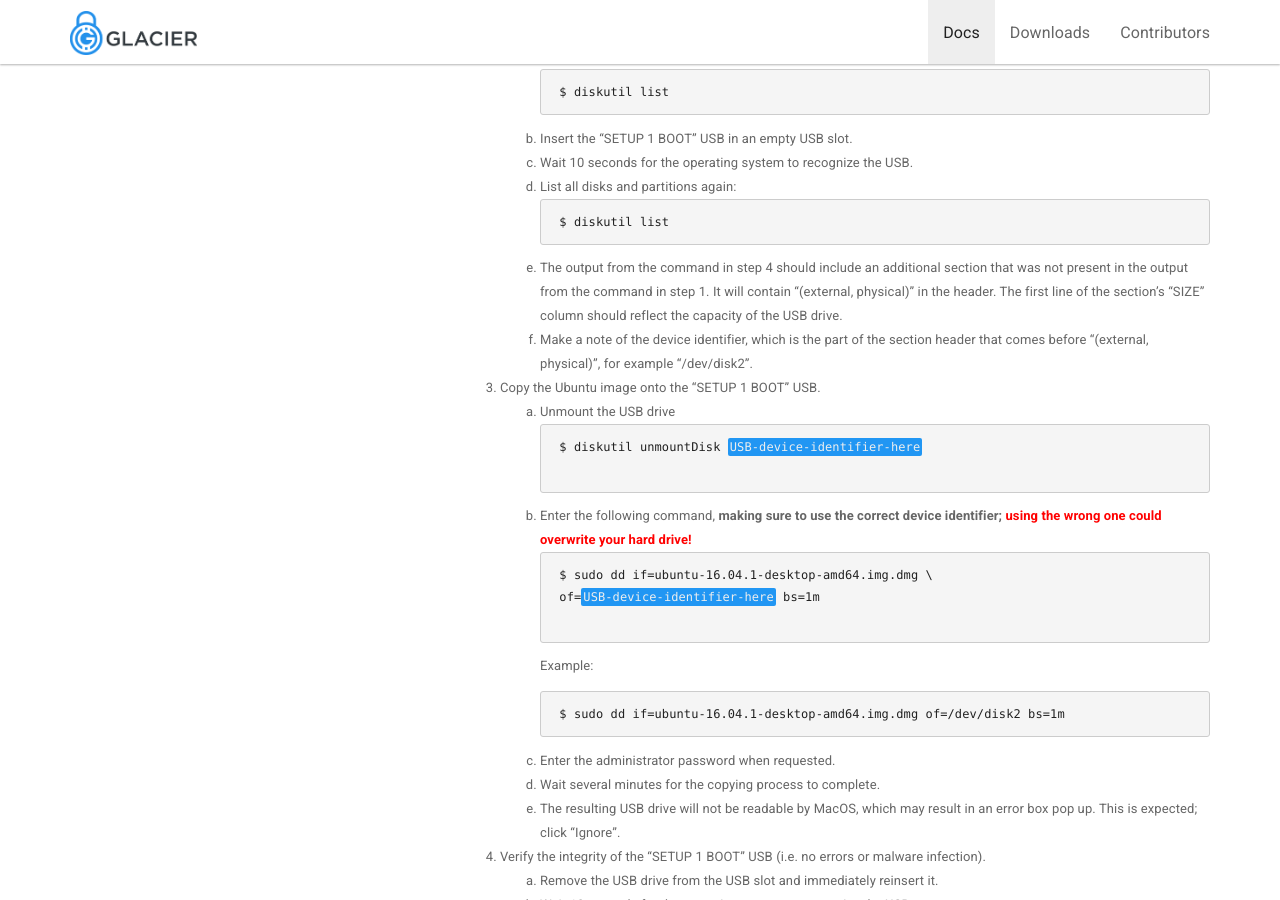
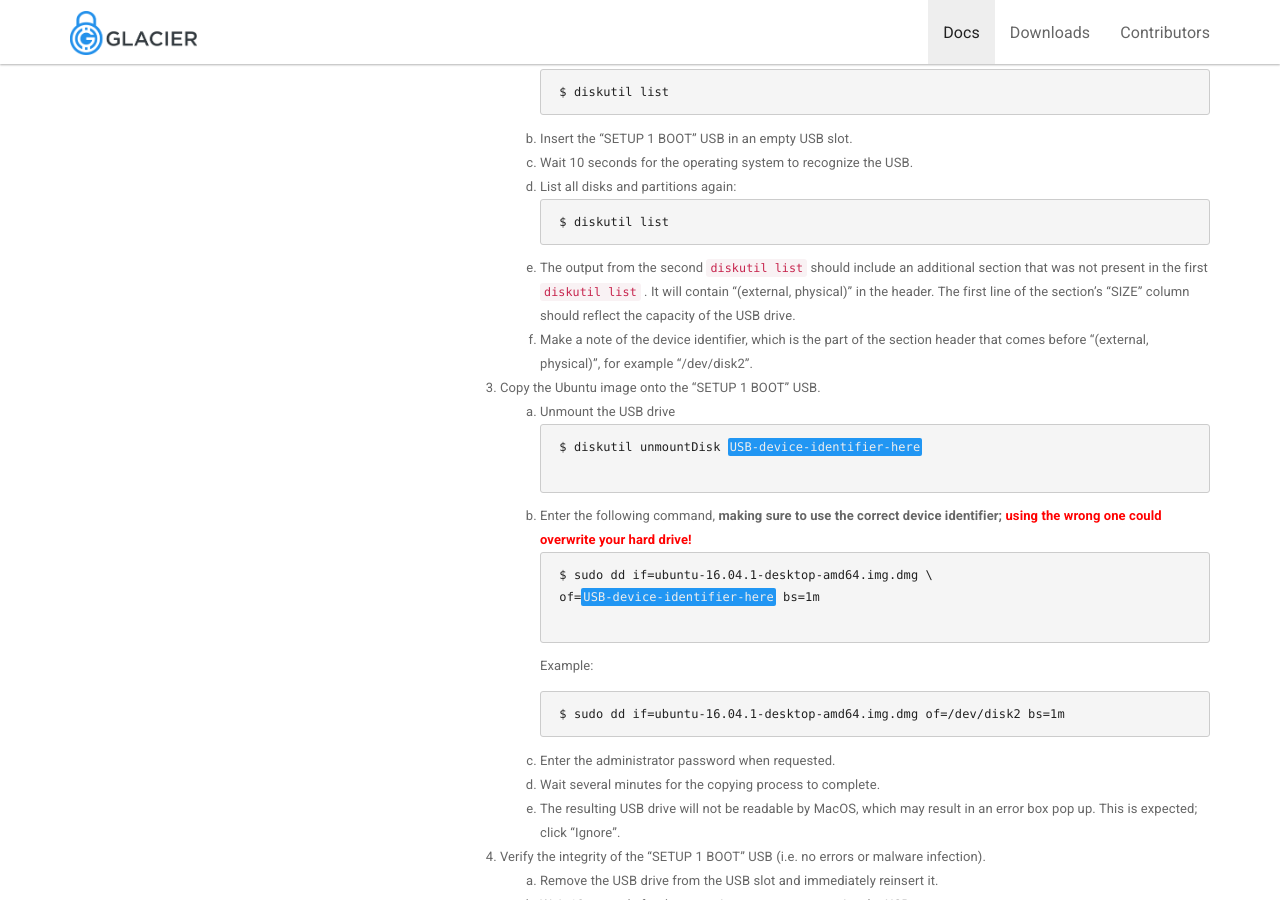
Before and after one commit to GlacierProtocol/glacierprotocol.github.io, a Jekyll site: the page built from _docs/setup/create-boot-usb.md, in a window 1280 px wide and 900 px high, scrolled down 2435 px. Built offline with Jekyll 4.4.1, drawn with Linux system fonts in a browser that asks for light colours; nearby versions of some CDN libraries.

Commit message:
Reword to remove reference by step number
markdown number may be converted to letter once rendered

````diff
--- a/_docs/setup/create-boot-usb.md
+++ b/_docs/setup/create-boot-usb.md
@@ -132,8 +132,8 @@ The program will take a few minutes to write the USB.
     ```
     $ diskutil list
     ```
-    5. The output from the command in step 4 should include an additional
-    section that was not present in the output from the command in step 1. It will
+    5. The output from the second `diskutil list` should include an additional
+    section that was not present in the first `diskutil list` . It will
     contain "(external, physical)" in the header. The first line of the section's
     "SIZE" column should reflect the capacity of the USB drive.
     6. Make a note of the device identifier, which is the part of the section header
````
